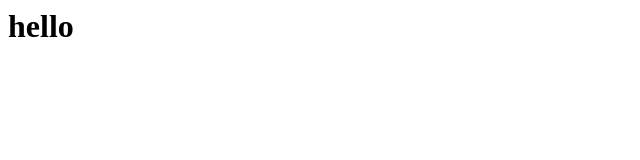
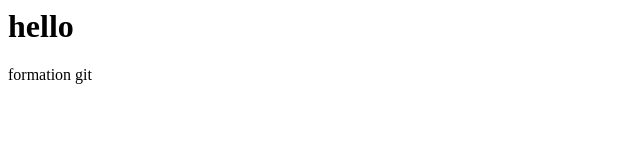
Before and after one commit to chimizou/FormationGit, a plain HTML site: page index.html in a window 1280 px wide. Shown: the full height of the page, 0-640 px from the left. Drawn offline with Linux system fonts and the light colour scheme.

Commit message:
Adding paragraph

```diff
--- a/index.html
+++ b/index.html
@@ -1,4 +1,5 @@
 <html>
 <body>
 <h1>hello</h1>
+<p>formation git</p>
 </body>
```
